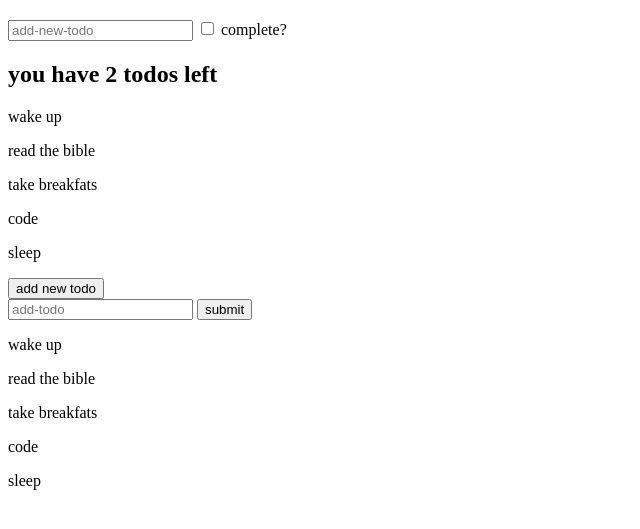
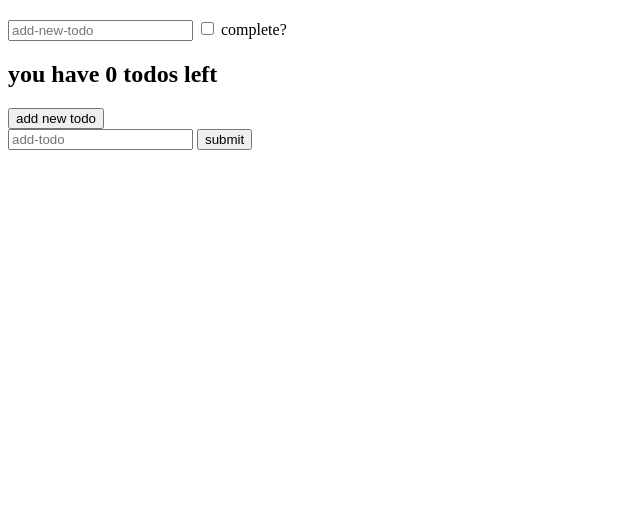
Before and after one commit to Kitingu/learn-js, a plain HTML site: page todo-app/index.html in a window 1280 px wide. Shown: the part 61-590 px from the top of the page, without its empty margins (0-640 px from the left). Drawn offline with Linux system fonts and the light colour scheme.

Commit message:
refactor todo app

```diff
--- a/todo-app/index.html
+++ b/todo-app/index.html
@@ -21,6 +21,7 @@
         <input type="text" placeholder="add-todo" name="todoName">
         <button>submit</button>
     </form>
+    <script src="todo-functions.js"></script>
     <script src="main.js"></script>
 </body>
 
--- a/todo-app/main.js
+++ b/todo-app/main.js
@@ -1,39 +1,9 @@
-const todos = [{
-    text: 'wake up',
-    completed: true
-},
-{
-    text: 'read the bible',
-    completed: false
-},
-{
-    text: 'take breakfats',
-    completed: true
-},
-{
-    text: 'code',
-    completed: true
-},
-{
-    text: 'sleep',
-    completed: false
-}]
-document.querySelector('#add-todo').addEventListener('click', function () {
-    console.log('this was clicked')
-})
+let todos = getSavedTodos()
 
-document.querySelector('#add-new-todo').addEventListener('input', function (e) {
-    console.log(e.target.value)
-})
-
-
-
-
-todos.forEach(function (todo) {
-    const p = document.createElement('p')
-    p.textContent = todo.text
-    document.querySelector('body').appendChild(p)
-})
+// const todosJSON = localStorage.getItem('todos')
+// document.querySelector('#add-todo').addEventListener('click', function () {
+//     console.log('this was clicked')
+// })
 
 
 // challenge
@@ -41,29 +11,7 @@ const filters = {
     searchText: '',
     hideCompleted: false
 }
-const renderTodos = function (todos, filters) {
-    const filteredTodos = todos.filter(function (todo) {
-        const searchTextMatch = todo.text.toLowerCase().includes(filters.searchText.toLowerCase())
-        const hideCompletedMatch = !filters.hideCompleted || !todo.completed
-        return searchTextMatch && hideCompletedMatch
-    })
 
-    const incopleteTodos = todos.filter(function (todo) {
-        return !todo.completed
-    })
-
-    document.querySelector('#new-todos').innerHTML = ''
-
-    const summary = document.createElement('h2')
-    summary.textContent = `you have ${incopleteTodos.length} todos left`
-    document.querySelector('#new-todos').appendChild(summary)
-
-    filteredTodos.forEach(function (todo) {
-        const todoEl = document.createElement('p')
-        todoEl.textContent = todo.text
-        document.querySelector('#new-todos').appendChild(todoEl)
-    })
-}
 renderTodos(todos, filters)
 
 document.querySelector('#add-new-todo').addEventListener('input', function (e) {
@@ -79,8 +27,10 @@ document.querySelector('#todo-form').addEventListener('submit', function (e) {
         text: e.target.elements.todoName.value,
         completed: false
     })
+    saveTodos(todos)
+    renderTodos(todos, filters)
     e.target.elements.todoName.value = ''
-    renderTodos(todos, filters)
+
 })
 
 // work with checkboxes
--- /dev/null
+++ b/todo-app/todo-functions.js
@@ -0,0 +1,53 @@
+// fetch existing todos
+const getSavedTodos = function (todos) {
+    const todosJson = localStorage.getItem('todos')
+    if (todosJson !== null) {
+        return JSON.parse(todosJson)
+    }
+    else {
+        return []
+    }
+}
+
+// save toddos
+const saveTodos = function (todos) {
+    localStorage.setItem('todos', JSON.stringify(todos))
+}
+
+// render todos
+
+const renderTodos = function (todos, filters) {
+    const filteredTodos = todos.filter(function (todo) {
+        const searchTextMatch = todo.text.toLowerCase().includes(filters.searchText.toLowerCase())
+        const hideCompletedMatch = !filters.hideCompleted || !todo.completed
+
+        return searchTextMatch && hideCompletedMatch
+    })
+
+    const incopleteTodos = todos.filter(function (todo) {
+        return !todo.completed
+    })
+
+    document.querySelector('#new-todos').innerHTML = ''
+
+    document.querySelector('#new-todos').appendChild(generateSummaryDom(incopleteTodos))
+
+    filteredTodos.forEach(function (todo) {
+        document.querySelector('#new-todos').appendChild(generateTodoDom(todo))
+    })
+}
+const generateTodoDom = function (todo) {
+    const p = document.createElement('p')
+    p.textContent = todo.text
+    return p
+    // const todoEl = document.createElement('p')
+    // todoEl.textContent = todo.text
+    // document.querySelector('#new-todos').appendChild(todoEl)
+}
+
+const generateSummaryDom = function (incopleteTodos) {
+    const summary = document.createElement('h2')
+    summary.textContent = `you have ${incopleteTodos.length} todos left`
+    return summary
+    // document.querySelector('#new-todos').appendChild(summary)
+}
```
